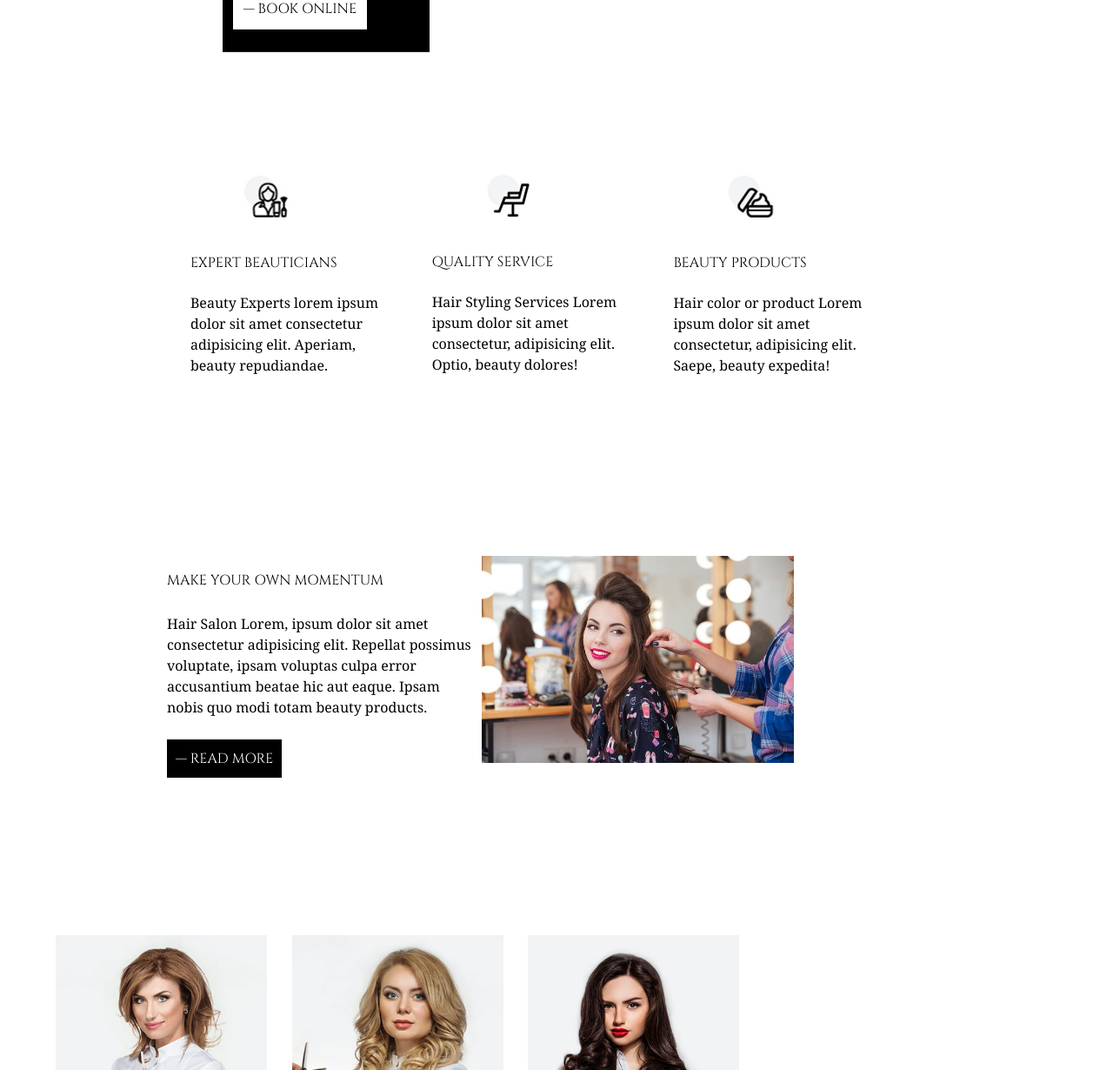
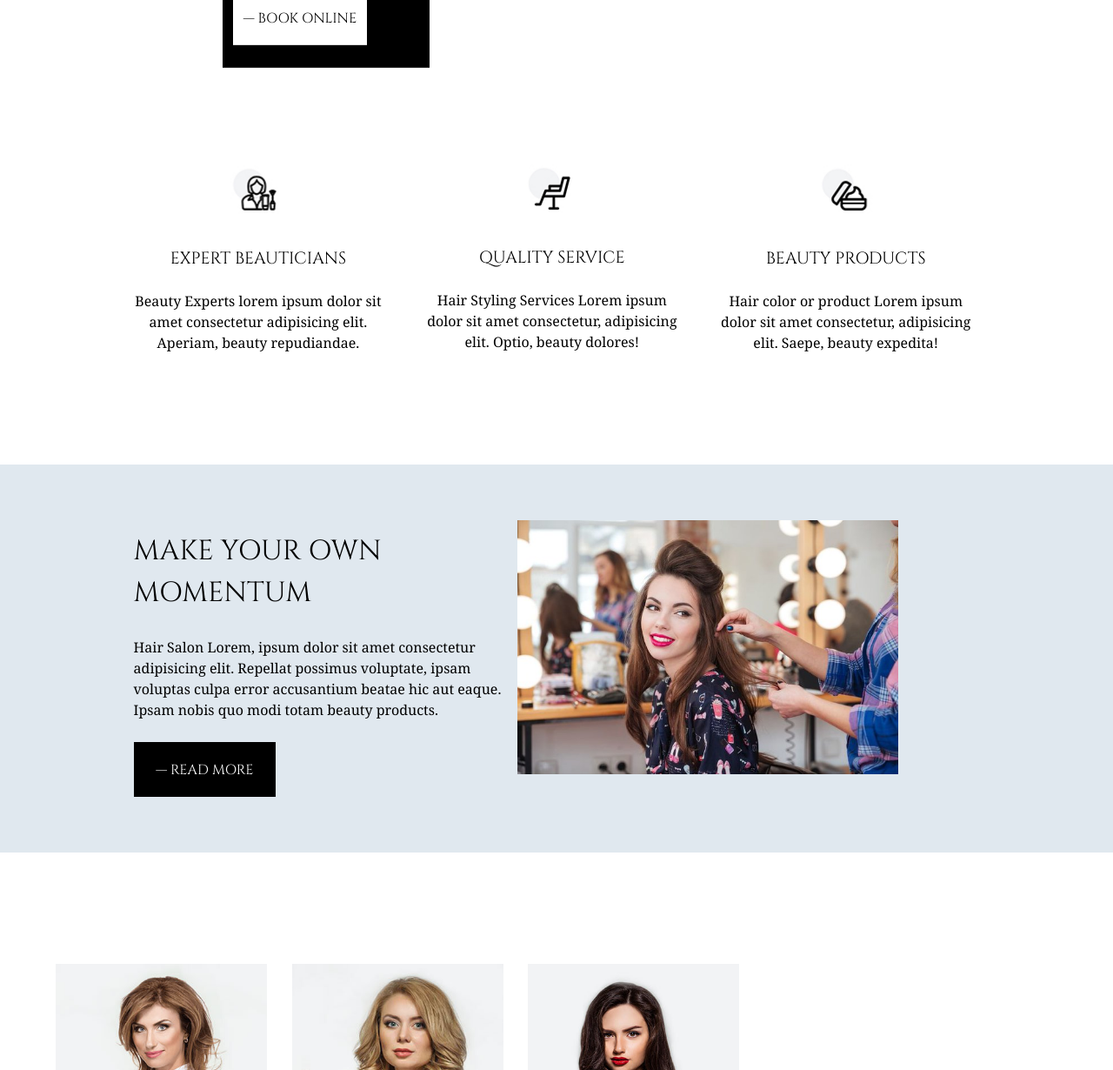
Before and after one commit to nbarnabee100devs/hairSalon, a plain HTML site: page index.html in a window 1280 px wide. Shown: the part 815-2045 px from the top of the page at 87% size. Drawn offline with Linux system fonts and the light colour scheme.

Commit message:
Commit layout tweaks

```diff
--- a/index.html
+++ b/index.html
@@ -112,7 +112,7 @@
   <section class="offer">
     <section>
       <section class="stack">
-        <h6>colour day offer!</h6>
+        <h4>colour day offer!</h4>
         <p><b>-10%</b> on haircut color and highlight</p>
         <a href="#" class="box-link-dark">&#8212; book appointment</a>
       </section>
--- a/style.css
+++ b/style.css
@@ -102,18 +102,28 @@ h1 {
   font-size: 4rem;
 }
 
+h2 {
+  font-size: 2rem;
+}
+
+h4 {
+  font-size: 1.2rem;
+}
+
 .box-link-dark,
 .box-link-light {
   display: inline-block;
   background-color: white;
   color: black;
-  padding: 10px;
+  padding-block: 1.5vw;
+  padding-inline: 2vw;
 }
 
 .box-link-dark {
   background-color: black;
   color: white;
 }
+
 
 .stack * + * {
   margin-top: 1.6rem;
@@ -128,12 +138,6 @@ h1 {
 general layout
 ------- */
 
-.overview,
-.momentum,
-.stylists,
-.offer .stack {
-  height: 30vw;
-}
 
 .stylists,
 .offer {
@@ -186,8 +190,8 @@ aside text in a different writing mode
   border-bottom-right-radius: 10%;
   border-bottom: 5px solid #887777;
   transform: skewY(5deg);
-  margin-bottom: 20%;
   margin-top: -4.5%;
+  margin-bottom: 18%;
   z-index: -1;
 }
 
@@ -212,7 +216,7 @@ aside text in a different writing mode
 }
 
 .box * {
-  padding: 5%;
+  padding-inline: 5%;
 }
 
 .box a {
@@ -220,8 +224,12 @@ aside text in a different writing mode
 }
 
 .box h6 {
-  padding-block: 4%;
+  padding: 6%;
   border-left: 5px solid white;
+}
+
+.box p {
+  margin-top: 1.2rem;
 }
 
 aside {
@@ -258,18 +266,16 @@ main > .overview
 ------- */
 
 .overview {
-  width: 70%;
+  width: 80%;
   margin-inline: auto;
+  margin-bottom: 10%;
 }
 
 .overview > .small-stack {
   float: left;
-  width: 25%;
-  margin-inline: 3%;
-}
-
-.overview img {
-  padding-left: 25%;
+  width: 29%;
+  margin-inline: 2%;
+  text-align: center;
 }
 
 /*-------
@@ -277,16 +283,17 @@ main > .overview
 ------- */
 
 .momentum {
- padding: 5% 15%;
- height: 500px;
+ padding: 5% 12%;
+ margin-bottom: 10%;
+ background-color: #e0e8ef;
 }
 
 .momentum > section {
   display: inline-block;
-  width: 40%;
+  width: 45%;
 }
 
-.momentum > section:last-child > img {
+.momentum img {
   width: 100%;
 }
 
@@ -310,6 +317,7 @@ main > .overview
   position: absolute;
   left: 10%;
   bottom: -3%;
+  text-align: center;
 }
 
 .stylists .small-stack {
@@ -331,8 +339,13 @@ main > .overview
 }
 
 .offer .stack {
-  padding-top: 10%;
+  padding-top: 8%;
   padding-left: 8%;
+}
+
+.offer .stack p {
+  font-size: 1.8rem;
+  width: 21ch;
 }
 
 /*-------
@@ -345,12 +358,16 @@ main > .overview
   text-align: center;
 }
 
+.lookbook span {
+  font-size: 2rem;
+  font-weight: bold;
+}
+
 .album > section {
   display: inline-block;
   width: 30%;
   height: 40vw;
 }
-
 
 .album img {
   width: 100%;
```
